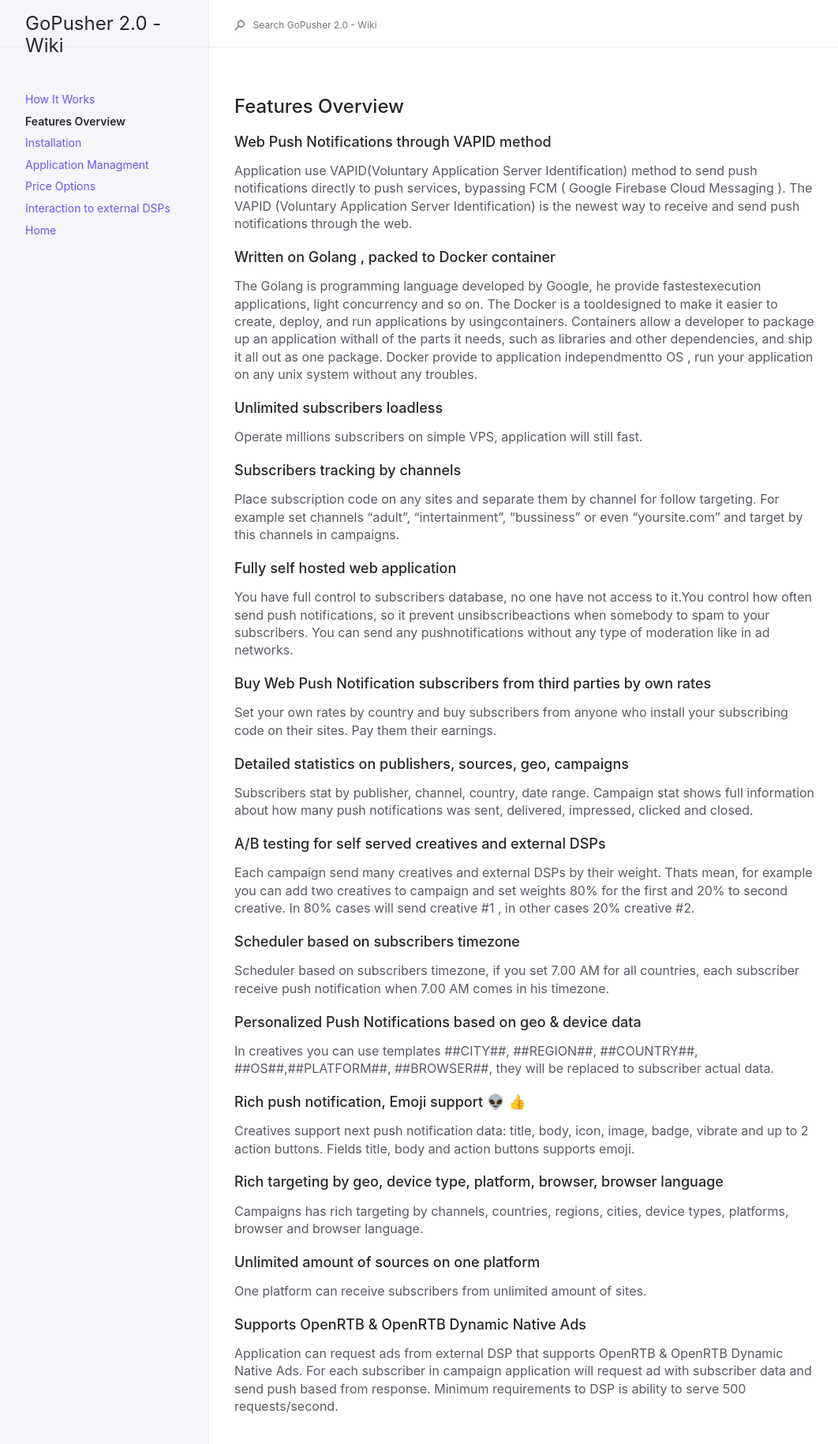
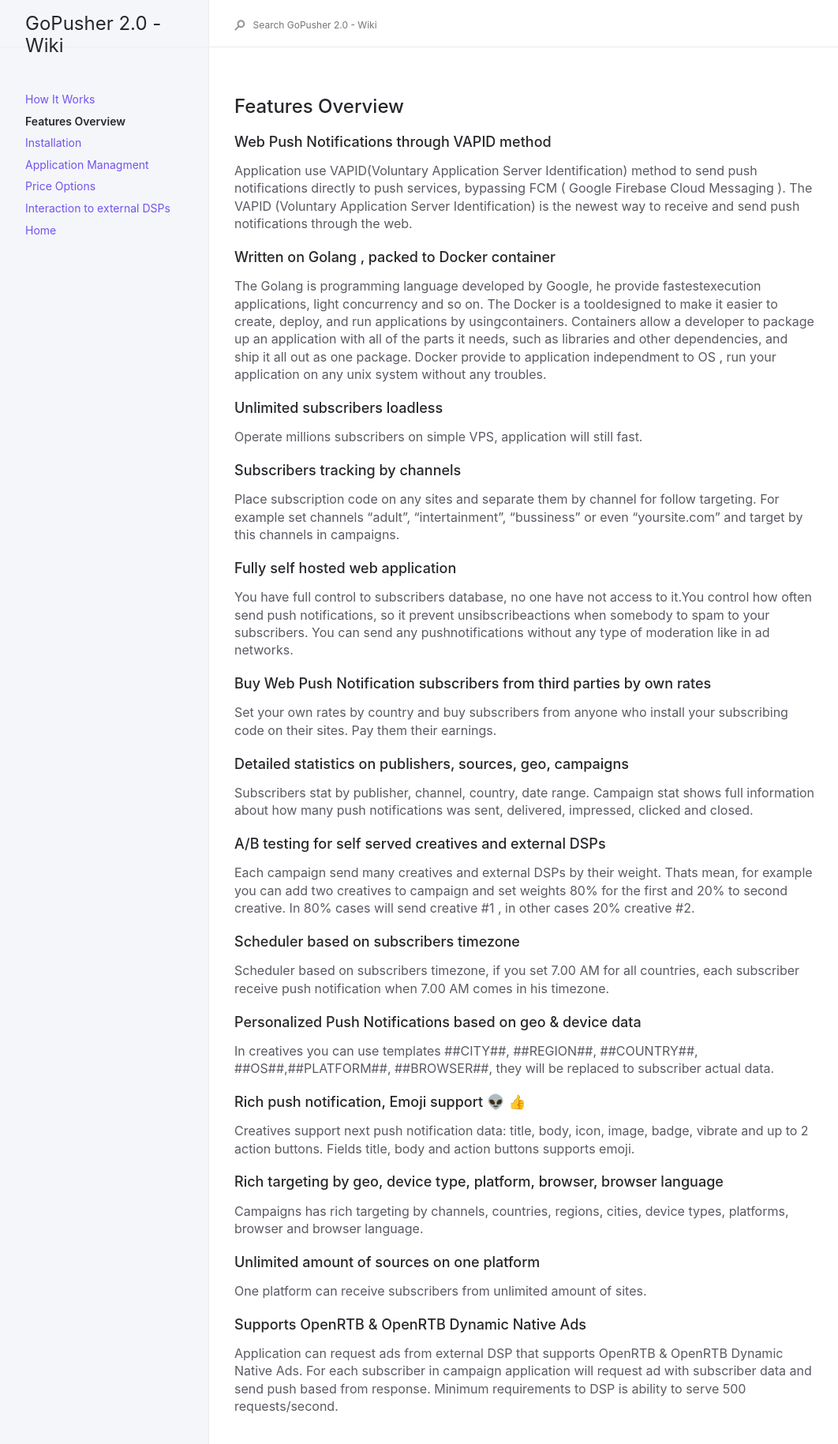
Before and after one commit to RapidCodeLab/gopusher-wiki, a Jekyll site: the page built from docs/01-intro.md, in a window 1280 px wide. Shown: the top 1829 px of the page at 79% size, without its empty margins (91-1153 px from the left). Built offline with Jekyll 4.4.1, drawn with Linux system fonts in a browser that asks for light colours; our own code applies the rules of GitHub Pages for plain Markdown files.

```diff
--- a/docs/01-intro.md
+++ b/docs/01-intro.md
@@ -9,7 +9,7 @@ Application use VAPID(Voluntary Application Server Identification) method to sen
 
 ### Written on Golang , packed to Docker container
 
-The Golang is programming language developed by Google, he provide fastestexecution applications, light concurrency and so on. The Docker is a tooldesigned to make it easier to create, deploy, and run applications by usingcontainers. Containers allow a developer to package up an application withall of the parts it needs, such as libraries and other dependencies, and ship it all out as one package.  Docker provide to application independmentto OS , run your application on any unix system without any troubles.
+The Golang is programming language developed by Google, he provide fastestexecution applications, light concurrency and so on. The Docker is a tooldesigned to make it easier to create, deploy, and run applications by usingcontainers. Containers allow a developer to package up an application with all of the parts it needs, such as libraries and other dependencies, and ship it all out as one package.  Docker provide to application independment to OS , run your application on any unix system without any troubles.
 
 ### Unlimited subscribers loadless
 
```
